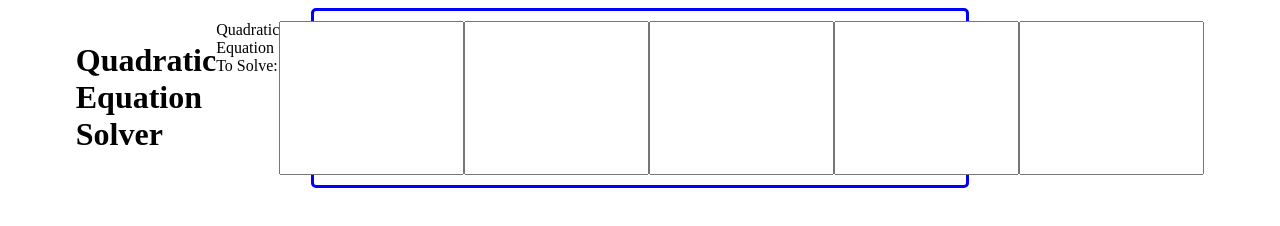
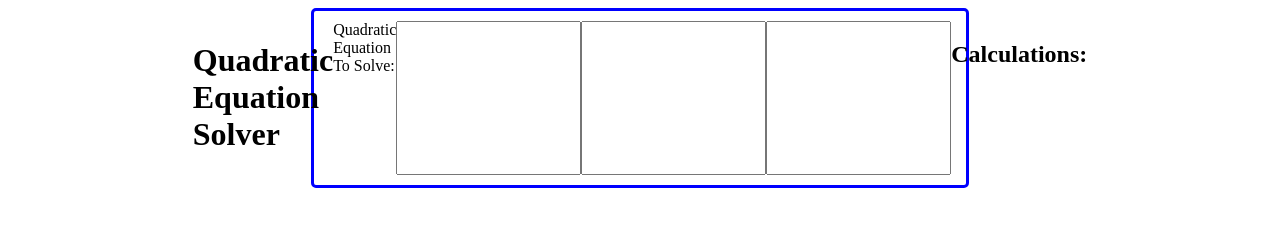
Before and after one commit to ds12a/Quadratic-Solver, a plain HTML site: page index.html in a window 1280 px wide. Drawn offline with Linux system fonts and the light colour scheme.

Commit message:
Update index.html

```diff
--- a/index.html
+++ b/index.html
@@ -21,8 +21,10 @@
 
       <input type="text" name="c" id="c">
 
-      <input type="text" name="x1" readonly id="x1">
-      <input type="text" name="x2" readonly id="x2">
+      <h2> Calculations: </h2>
+
+      <div id="calculations"> </div>
+
     </div>
   </body>
 
```
